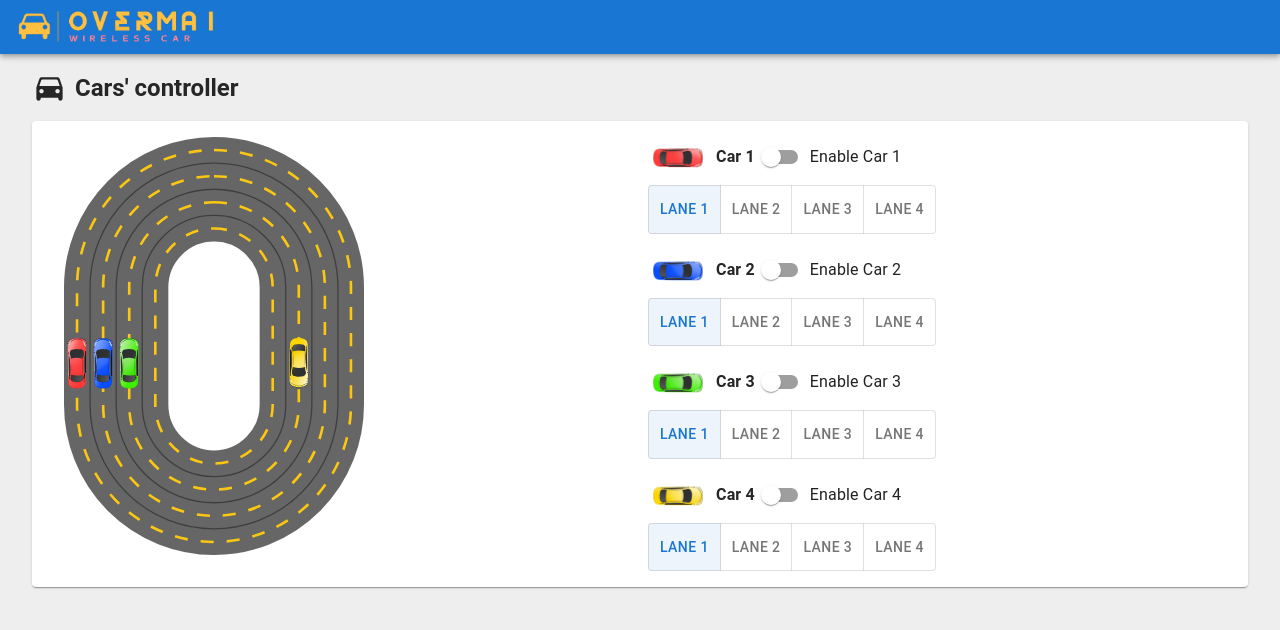
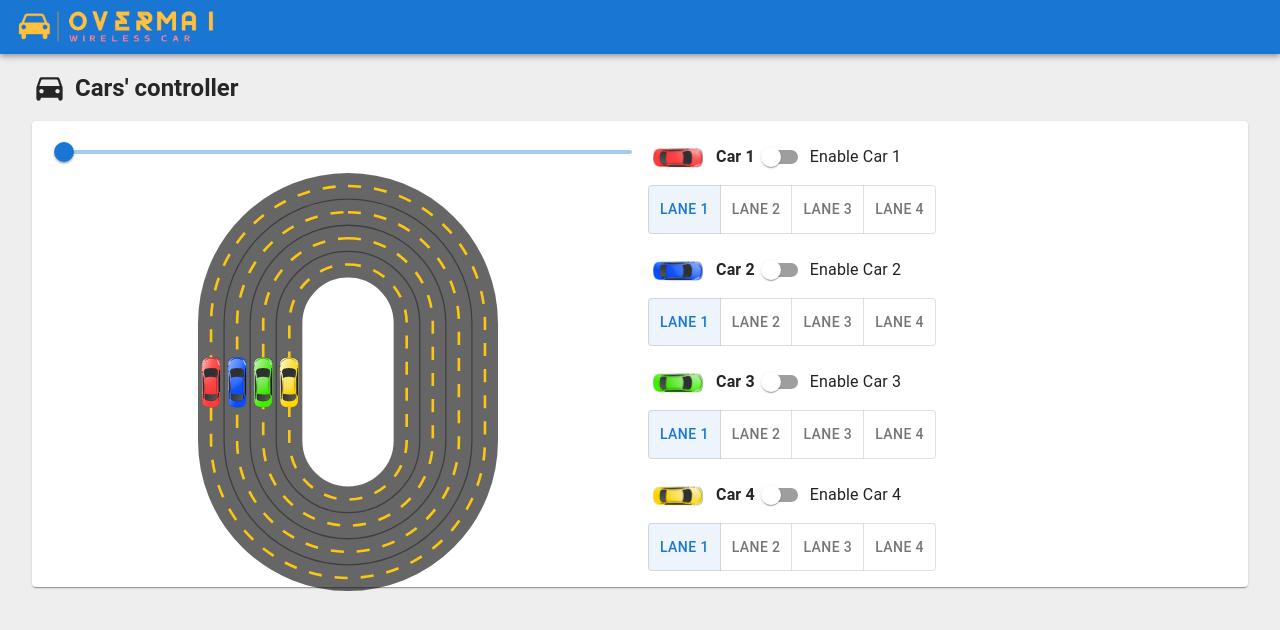
Before and after one commit to Kkr1328/overmai, a Next.js app: page / in a window 1280 px wide. Shown: the top 630 px of the page. Built offline with nearby package versions, Linux system fonts and the light colour scheme.

Commit message:
Implement car positioning function

```diff
--- a/src/components/Map.tsx
+++ b/src/components/Map.tsx
@@ -1,47 +1,159 @@
-import { Box } from '@mui/material';
+'use client';
+
+import { LENGTH } from '@/constant/CONST';
+import { Box, Slider } from '@mui/material';
 import Image from 'next/image';
+import React from 'react';
+
+interface Position {
+	x_pos: number;
+	y_pos: number;
+	degree: number;
+}
 
 export default function Map() {
+	const [value, setValue] = React.useState(0);
+	const handleSliderChange = (event: Event, newValue: number | number[]) => {
+		setValue(newValue as number);
+	};
+
+	const position = (lane: number): Position => {
+		const radius_length =
+			(LENGTH.MAP_WIDTH - (2 * lane - 1) * LENGTH.LANE_WIDTH) / 2;
+		const straight_length = LENGTH.MAP_HEIGHT - LENGTH.MAP_WIDTH;
+		const curve_length = (Math.PI * radius_length) / 2;
+		const distance = (value / 100) * (2 * straight_length + 4 * curve_length);
+		const start_y_pos = (LENGTH.MAP_HEIGHT - LENGTH.CAR_HEIGHT) / 2;
+
+		if (distance < straight_length / 2) {
+			return {
+				x_pos: -radius_length,
+				y_pos: start_y_pos - distance,
+				degree: 0,
+			};
+		} else if (distance < straight_length / 2 + curve_length) {
+			const degree = (90 * (distance - straight_length / 2)) / curve_length;
+			const rad = (degree / 180) * Math.PI;
+			return {
+				x_pos: -Math.cos(rad) * radius_length,
+				y_pos:
+					start_y_pos - straight_length / 2 - Math.sin(rad) * radius_length,
+				degree: degree,
+			};
+		} else if (distance < straight_length / 2 + 2 * curve_length) {
+			const degree =
+				90 +
+				(90 * (distance - straight_length / 2 - curve_length)) / curve_length;
+			const rad = ((180 - degree) / 180) * Math.PI;
+			return {
+				x_pos: Math.cos(rad) * radius_length,
+				y_pos:
+					start_y_pos - straight_length / 2 - Math.sin(rad) * radius_length,
+				degree: degree,
+			};
+		} else if (distance < (3 * straight_length) / 2 + 2 * curve_length) {
+			return {
+				x_pos: radius_length,
+				y_pos: start_y_pos + distance - straight_length - 2 * curve_length,
+				degree: 180,
+			};
+		} else if (distance < (3 * straight_length) / 2 + 3 * curve_length) {
+			const degree =
+				180 +
+				(90 * (distance - (3 * straight_length) / 2 - 2 * curve_length)) /
+					curve_length;
+			const rad = ((degree - 180) / 180) * Math.PI;
+			return {
+				x_pos: Math.cos(rad) * radius_length,
+				y_pos:
+					start_y_pos + straight_length / 2 + Math.sin(rad) * radius_length,
+				degree: degree,
+			};
+		} else if (distance < (3 * straight_length) / 2 + 4 * curve_length) {
+			const degree =
+				270 +
+				(90 * (distance - (3 * straight_length) / 2 - 3 * curve_length)) /
+					curve_length;
+			const rad = ((360 - degree) / 180) * Math.PI;
+			return {
+				x_pos: -Math.cos(rad) * radius_length,
+				y_pos:
+					start_y_pos + straight_length / 2 + Math.sin(rad) * radius_length,
+				degree: degree,
+			};
+		} else {
+			return {
+				x_pos: -radius_length,
+				y_pos:
+					start_y_pos - distance + (4 * straight_length) / 2 + 4 * curve_length,
+				degree: 0,
+			};
+		}
+	};
+
 	return (
-		<Box>
+		<>
+			<Slider
+				value={typeof value === 'number' ? value : 0}
+				onChange={handleSliderChange}
+				aria-labelledby="input-slider"
+			/>
+			<Box className="flex justify-center">
 				<Image
 					className="absolute"
 					src="/path1.svg"
 					alt="path"
-				width={300}
-				height={300}
+					width={LENGTH.MAP_WIDTH}
+					height={LENGTH.MAP_HEIGHT}
 					style={{
 						margin: 'auto',
 					}}
 				/>
 				<Image
-				className="z-90 absolute transform translate-x-[3px] translate-y-[200px]"
-				src="/car1.svg"
+					style={{
+						translate: `${position(1).x_pos}px ${position(1).y_pos}px`,
+						transform: `rotate(${position(1).degree}deg)`,
+					}}
+					className="z-90 absolute"
+					src="/CAR1.svg"
 					alt="car1"
-				width={20}
-				height={80}
+					width={LENGTH.CAR_WIDTH}
+					height={LENGTH.CAR_HEIGHT}
 				/>
 				<Image
-				className="z-90 absolute transform translate-x-[29px] translate-y-[200px]"
-				src="/car2.svg"
-				alt="car1"
-				width={20}
-				height={80}
+					style={{
+						translate: `${position(2).x_pos}px ${position(2).y_pos}px`,
+						transform: `rotate(${position(2).degree}deg)`,
+					}}
+					className="z-90 absolute"
+					src="/CAR2.svg"
+					alt="car2"
+					width={LENGTH.CAR_WIDTH}
+					height={LENGTH.CAR_HEIGHT}
 				/>
 				<Image
-				className="z-90 absolute transform translate-x-[55px] translate-y-[200px]"
-				src="/car3.svg"
-				alt="car1"
-				width={20}
-				height={80}
+					style={{
+						translate: `${position(3).x_pos}px ${position(3).y_pos}px`,
+						transform: `rotate(${position(3).degree}deg)`,
+					}}
+					className="z-90 absolute"
+					src="/CAR3.svg"
+					alt="car3"
+					width={LENGTH.CAR_WIDTH}
+					height={LENGTH.CAR_HEIGHT}
 				/>
 				<Image
-				className="z-90 absolute transform rotate-180 translate-x-[225px] translate-y-[200px]"
-				src="/car4.svg"
-				alt="car1"
-				width={20}
-				height={80}
+					style={{
+						translate: `${position(4).x_pos}px ${position(4).y_pos}px`,
+						transform: `rotate(${position(4).degree}deg)`,
+					}}
+					className="z-90 absolute"
+					src="/CAR4.svg"
+					alt="car4"
+					width={LENGTH.CAR_WIDTH}
+					height={LENGTH.CAR_HEIGHT}
 				/>
 			</Box>
+		</>
 	);
 }
```
Lines whose indentation alone changed are shown as unchanged.
